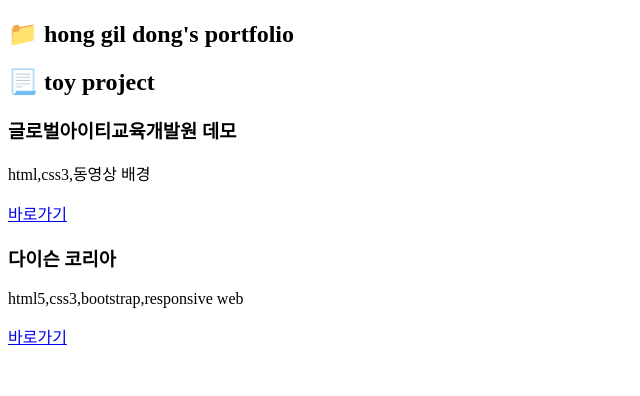
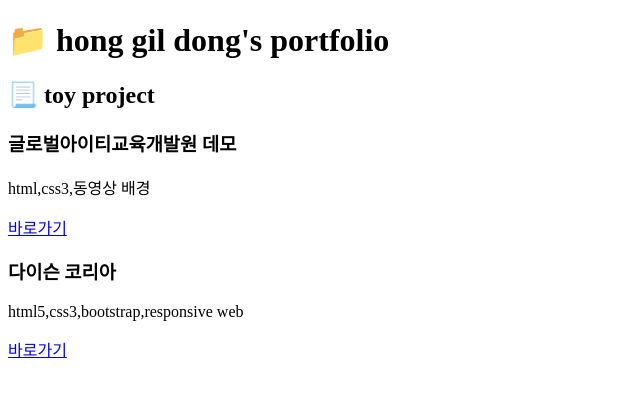
Before and after one commit to fullda/portfolio, a plain HTML site: page index.html in a window 1280 px wide. Shown: the whole page, without its empty margins (0-640 px from the left). Drawn offline with Linux system fonts and the light colour scheme.

Commit message:
Add files via upload

```diff
--- a/index.html
+++ b/index.html
@@ -6,7 +6,7 @@
     <title>portfolio</title>
 </head>
 <body>
-    <h2> &#128193; hong gil dong's portfolio</h2>
+    <h1> &#128193; hong gil dong's portfolio</h1>
     <h2>&#128195; toy project</h2>
     <h3>글로벌아이티교육개발원 데모</h3>
     <p>html,css3,동영상 배경</p>
```
